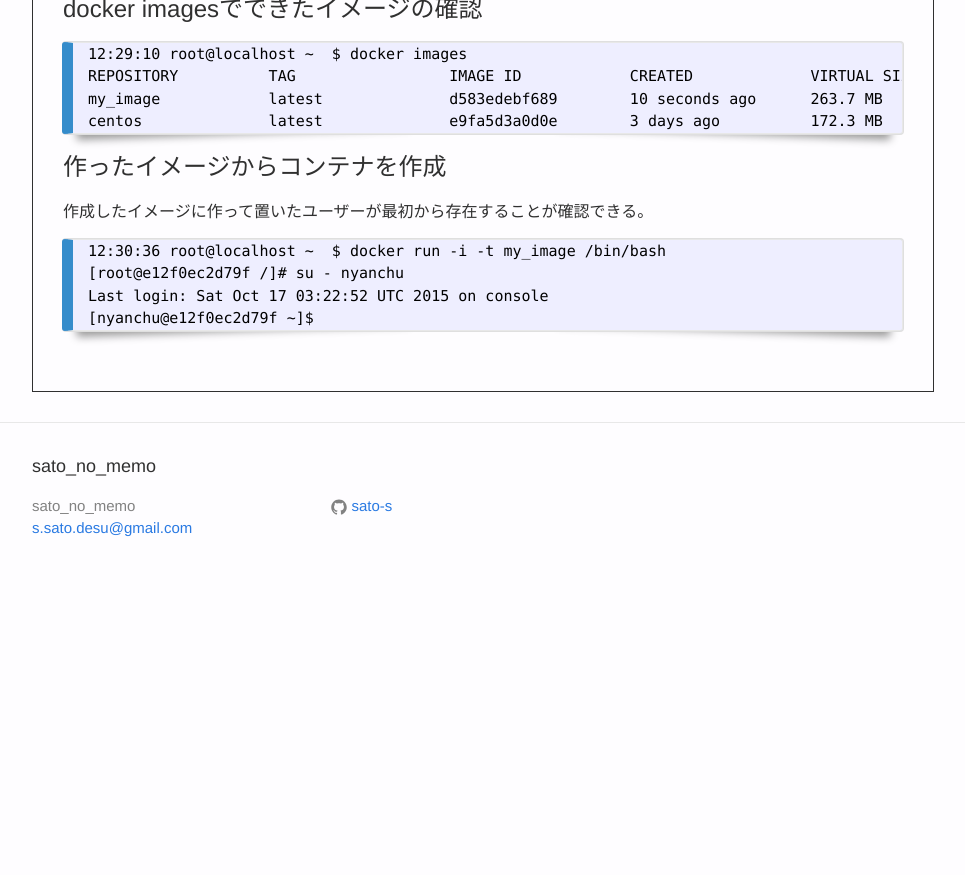
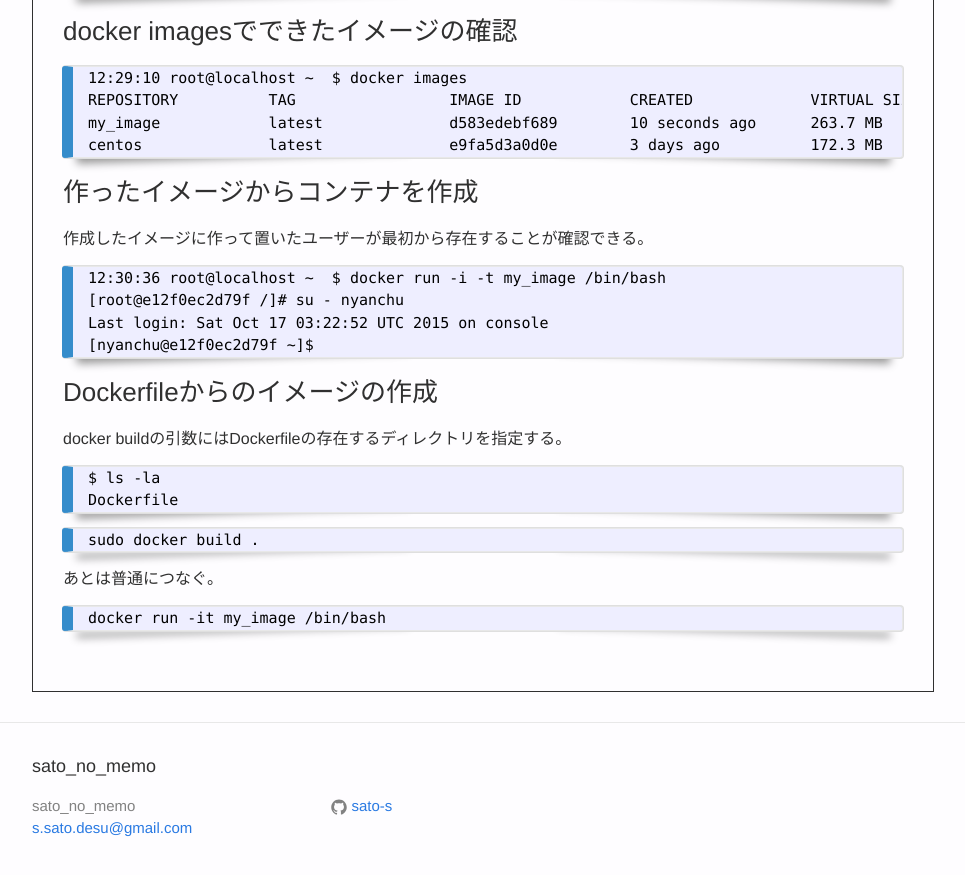
Before and after one commit to sato-s/sato-s.github.io, a Jekyll site: the page built from _posts/2015-10-17-10docker.md, in a window 1280 px wide and 900 px high, scrolled down 1717 px. Shown: the top 875 px of the window, without its empty margins (188-1153 px from the left). Built offline with Jekyll 4.4.1, drawn with Linux system fonts in a browser that asks for light colours; nearby versions of some CDN libraries; library files that are not in the unit come from our copies; Markdown is read by kramdown in place of the engine named in the settings; before the commit the page ends 2317 px from its top, so only the background shows below that.

Commit message:
update docker article

````diff
--- a/_posts/2015-10-17-10docker.md
+++ b/_posts/2015-10-17-10docker.md
@@ -12,7 +12,7 @@
 
 近年、Linuxカーネが導入したcgroupなどの機能によって、コンテナによる仮想化が可能になった。 OSのファイルシステムや、CPU、メモリなどのリソースをプロセスごとに割り振り、お互いを孤立されることができるようになったことで、 1つのマシンの中にコンテナと呼ばれる仮想のマシン環境を作っていくことができるらしい。VMwareやVirtualBoxとくらべて、区画を作るだけな分、リソースの使用効率が良く、高速らしい。 使ってみた感想は、兎に角速い。VMwareやVirtualBoxに比べて、とにかく仮想環境の作成が早くできる。 コンテナはむこうと違って異るカーネルの環境は作れないが、この速さは一定の環境でのソフトウェアの動作を検証したい時などにとても便利。 たとえばインストーラの動作確認をするなら是非使いたい。
 
-#インストール
+###インストール
 
 ```
 cat >/etc/yum.repos.d/docker.repo <<-EOF
@@ -26,7 +26,7 @@
 yum install docker-engine -y
 ```
 
-#起動
+###起動
 
 ```
 docker daemon
@@ -35,7 +35,7 @@
 (service docker startでも良いはずだがそっちはエラーが出た)
 
 
-#イメージのダウンロード
+###イメージのダウンロード
 
 
 https://hub.docker.com/explore/でイメージを探して
@@ -45,7 +45,7 @@
 sudo docker images
 ```
 
-# コンテナの中でshellを立ち上げて、ユーザーを作ってみる。
+### コンテナの中でshellを立ち上げて、ユーザーを作ってみる。
 
 ```
 07:15:19 sato@localhost docker $ sudo docker run -i -t centos /bin/bash
@@ -58,7 +58,7 @@
 exit
 ```
 
-#さっき抜けたコンテナを確認
+###さっき抜けたコンテナを確認
 
 ```
 07:16:26 sato@localhost docker $ sudo docker ps -a
@@ -67,7 +67,7 @@
 ```
 
 
-#再度コンテナに接続
+###再度コンテナに接続
 
 終了しているので最初に起動してやる必要がある。
 さっき作ったユーザーが存在しているのがわかる。
@@ -81,14 +81,14 @@
 bin  dev  etc  home  lib  lib64  lost+found  media  mnt  opt  proc  root  run  sbin  srv  sys  tmp  usr  var
 ```
 
-#コンテナからイメージを作成
+###コンテナからイメージを作成
 
 ```
 12:28:49 root@localhost ~  $ docker commit d0f my_image
 d583edebf68931c8aa5b52565a3b0182f759a79b4b0924d040468c8241bfa19a
 ```
 
-#docker imagesでできたイメージの確認
+###docker imagesでできたイメージの確認
 
 ```
 12:29:10 root@localhost ~  $ docker images
@@ -97,7 +97,7 @@
 centos              latest              e9fa5d3a0d0e        3 days ago          172.3 MB
 ```
 
-#作ったイメージからコンテナを作成
+###作ったイメージからコンテナを作成
 作成したイメージに作って置いたユーザーが最初から存在することが確認できる。
 
 ```
@@ -106,3 +106,22 @@
 Last login: Sat Oct 17 03:22:52 UTC 2015 on console
 [nyanchu@e12f0ec2d79f ~]$
 ```
+
+### Dockerfileからのイメージの作成
+
+docker buildの引数にはDockerfileの存在するディレクトリを指定する。
+
+```
+$ ls -la
+Dockerfile
+```
+
+```
+sudo docker build .
+```
+
+あとは普通につなぐ。
+
+```
+docker run -it my_image /bin/bash
+```
````
